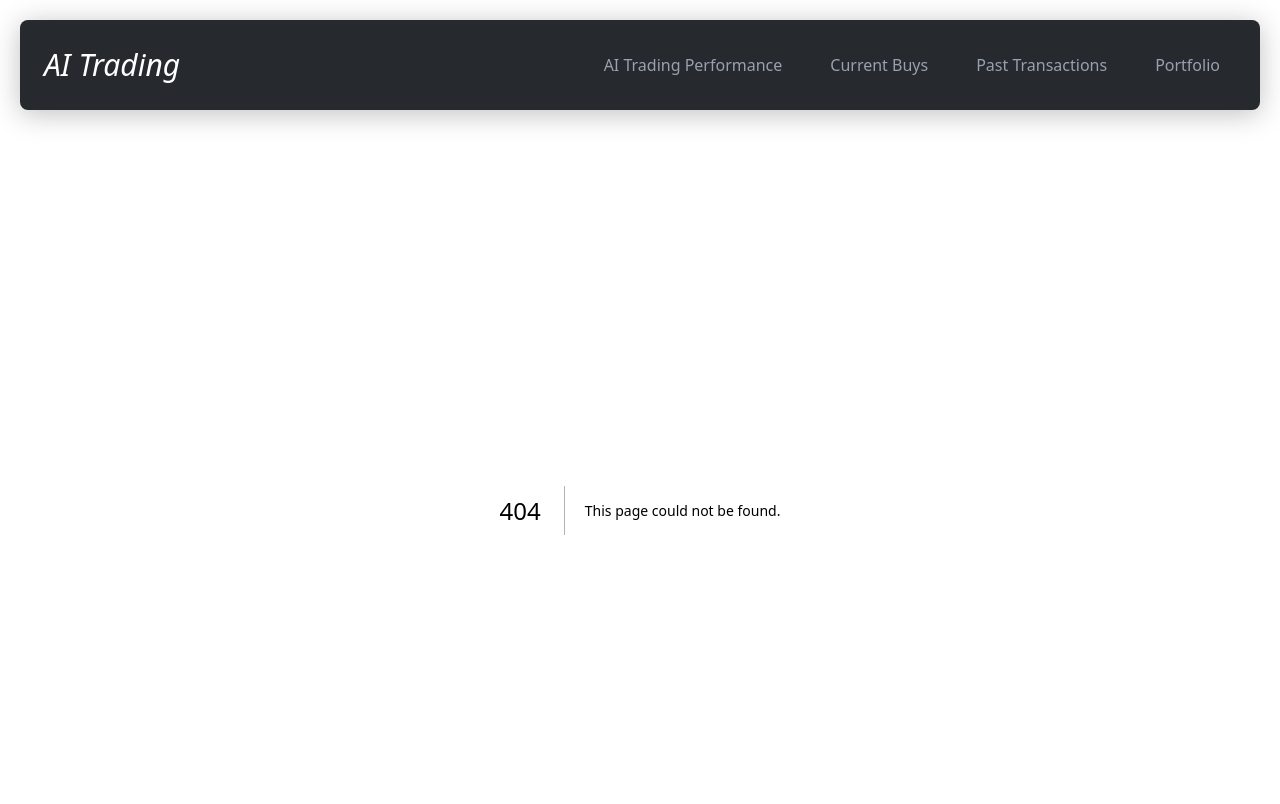
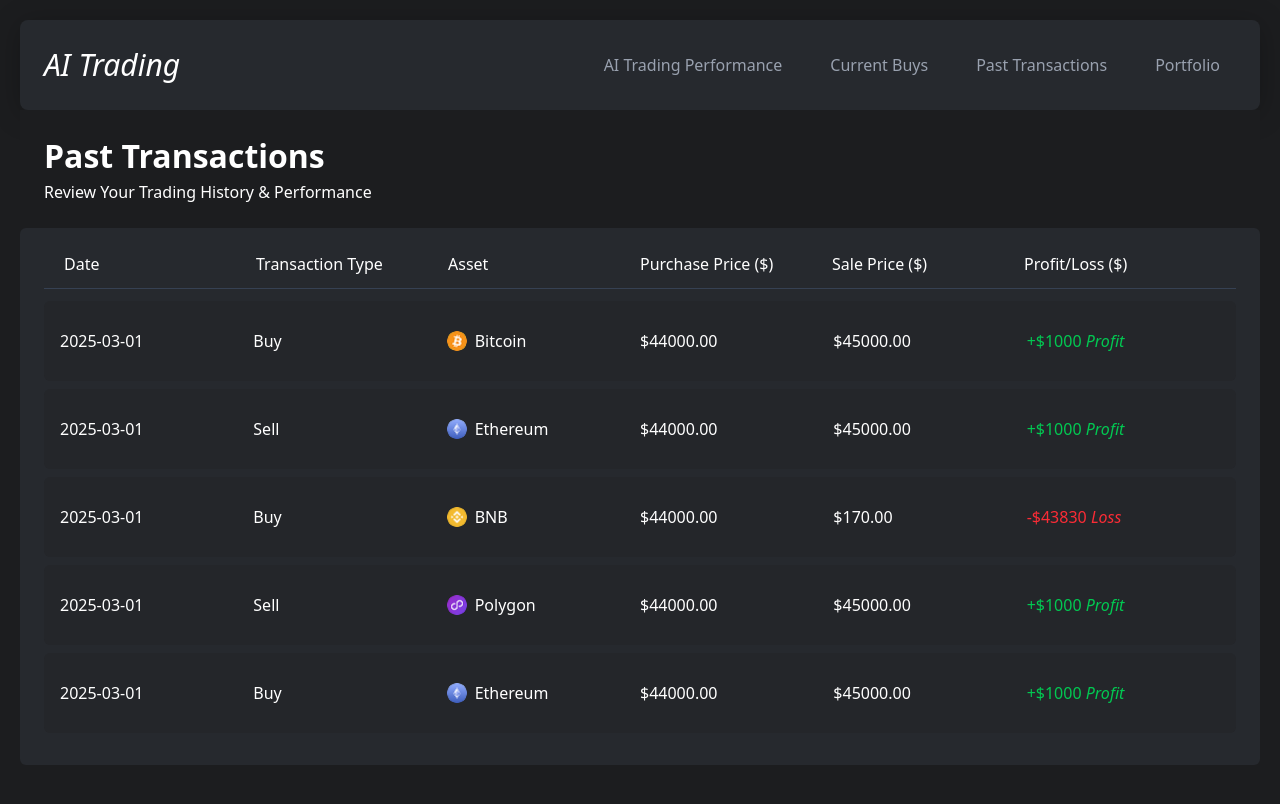
Before and after one commit to blackdevWeb3/ai_trading_webapp, a Next.js app: page /past-transactions in a window 1280 px wide. Before the commit this address had no page. Shown: the top 804 px of the page. Built offline with nearby package versions, Linux system fonts and the light colour scheme.

Commit message:
added transactions page and hide scrollbar
Co-authored-by: sm4rtdev <elonscottdev@gmail.com>
Co-authored-by: blackdevWeb3 <tan.haruki93@gmail.com>

```diff
--- a/package.json
+++ b/package.json
@@ -13,6 +13,7 @@
     "next": "^15.2.4",
     "react": "^19.1.0",
     "react-dom": "^19.1.0",
+    "react-icons": "^5.5.0",
     "recharts": "^2.15.1"
   },
   "devDependencies": {
--- a/src/app/globals.css
+++ b/src/app/globals.css
@@ -33,3 +33,8 @@
 .custom-scrollbar::-webkit-scrollbar-track {
   background-color: transparent;
 }
+
+.hide-scrollbar {
+  -ms-overflow-style: none;  /* IE and Edge */
+  scrollbar-width: none;     /* Firefox */
+}
--- /dev/null
+++ b/src/app/past-transactions/page.tsx
@@ -0,0 +1,21 @@
+'use client';
+
+import TransactionTable from "@/components/transactiontable";
+import { FaSortAmountDown } from 'react-icons/fa';
+
+export default function Home() {
+  return (
+    <div className="lg:m-auto pt-[22px] md:mx-5 bg-[#1C1D1F]">
+      <main className="w-full">
+        <div className="flex items-center px-6 mb-6">
+            <div>
+                <h1 className="md:text-[32px] text-[28px] font-bold text-[#ffffff]">Past Transactions</h1>
+                <p className="md:text-[16px] text-[14px] font-normal text-[#ffffff]">Review Your Trading History & Performance</p>
+            </div>
+            <div></div>
+        </div>
+        <TransactionTable />
+      </main>
+    </div>
+  );
+}
--- a/src/components/tradetable.tsx
+++ b/src/components/tradetable.tsx
@@ -22,7 +22,7 @@
 const TradeTable: React.FC = () => {
   return (
     <div className='overflow-x-auto custom-scrollbar'>
-        <div className="bg-[#26292E] text-white p-6 rounded-md overflow-scroll min-w-[800px]">
+        <div className="bg-[#26292E] text-white p-6 rounded-md overflow-scroll hide-scrollbar min-w-[800px]">
             <div className="grid grid-cols-6 font-normal lg:text-[16px] text-[12px] px-5 border-b border-gray-700 pb-3 mb-3">
                 <div>Asset</div>
                 <div>Buy Price ($)</div>
--- /dev/null
+++ b/src/components/transactiontable.tsx
@@ -0,0 +1,97 @@
+// components/TransactionTable.tsx
+import React from 'react';
+import Image from 'next/image';
+
+type Transaction = {
+  date: string;
+  type: 'Buy' | 'Sell';
+  asset: string;
+  icon: string;
+  purchasePrice: number;
+  salePrice: number;
+};
+
+const transactions: Transaction[] = [
+  {
+    date: '2025-03-01',
+    type: 'Buy',
+    asset: 'Bitcoin',
+    icon: '/icons/bitcoin.png',
+    purchasePrice: 44000,
+    salePrice: 45000,
+  },
+  {
+    date: '2025-03-01',
+    type: 'Sell',
+    asset: 'Ethereum',
+    icon: '/icons/ethereum.png',
+    purchasePrice: 44000,
+    salePrice: 45000,
+  },
+  {
+    date: '2025-03-01',
+    type: 'Buy',
+    asset: 'BNB',
+    icon: '/icons/bnb.png',
+    purchasePrice: 44000,
+    salePrice: 170,
+  },
+  {
+    date: '2025-03-01',
+    type: 'Sell',
+    asset: 'Polygon',
+    icon: '/icons/polygon.png',
+    purchasePrice: 44000,
+    salePrice: 45000,
+  },
+  {
+    date: '2025-03-01',
+    type: 'Buy',
+    asset: 'Ethereum',
+    icon: '/icons/ethereum.png',
+    purchasePrice: 44000,
+    salePrice: 45000,
+  },
+];
+
+const TransactionTable: React.FC = () => {
+  return (
+    <div className='overflow-x-auto custom-scrollbar'>
+      <div className="bg-[#26292E] text-white p-6 rounded-md overflow-scroll hide-scrollbar min-w-[800px]">
+        <div className="grid grid-cols-6 font-normal lg:text-[16px] text-[12px] px-5 border-b border-gray-700 pb-3 mb-3">
+          <div>Date</div>
+          <div>Transaction Type</div>
+          <div>Asset</div>
+          <div>Purchase Price ($)</div>
+          <div>Sale Price ($)</div>
+          <div>Profit/Loss ($)</div>
+        </div>
+
+        {transactions.map((tx, idx) => {
+          const profitLoss = tx.salePrice - tx.purchasePrice;
+          const isProfit = profitLoss >= 0;
+          return (
+            <div
+              key={idx}
+              className="grid grid-cols-6 items-center lg:text-[16px] text-[12px] font-normal py-7 px-4 bg-[#1C1D1F40] mb-2 rounded-md"
+            >
+              <div>{tx.date}</div>
+              <div>{tx.type}</div>
+              <div className="flex items-center gap-2">
+                <Image src={tx.icon} alt={tx.asset} width={20} height={20} />
+                <span>{tx.asset}</span>
+              </div>
+              <div>${tx.purchasePrice.toFixed(2)}</div>
+              <div>${tx.salePrice.toFixed(2)}</div>
+              <div className={isProfit ? 'text-green-500' : 'text-red-500'}>
+                {isProfit ? '+' : '-'}${Math.abs(profitLoss)} <span className="italic">{isProfit ? 'Profit' : 'Loss'}</span>
+              </div>
+            </div>
+          );
+        })}
+      </div>
+    </div>
+  );
+};
+
+export default TransactionTable;
```
Also changed, not shown: 1 other file (tests, documents, lock files or other folders). Lines whose indentation alone changed are shown as unchanged.
